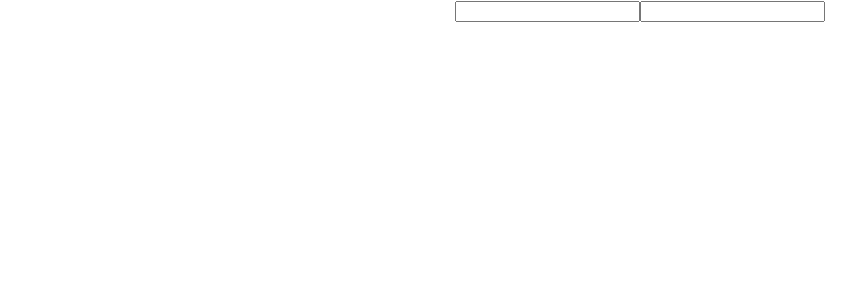
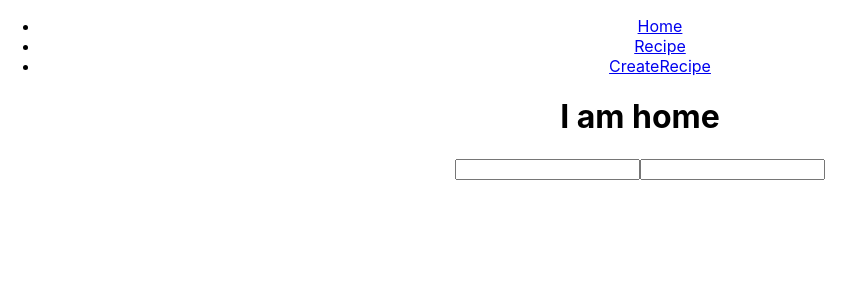
Before and after one commit to shenae/ReciPlease, a React (Create React App) app in the folder client/: page / in a window 1280 px wide. Shown: the top 300 px of the page, without its empty margins (0-865 px from the left). Built offline with nearby package versions, Linux system fonts and the light colour scheme.

Commit message:
created routes

```diff
--- a/client/src/App.js
+++ b/client/src/App.js
@@ -1,7 +1,9 @@
 import React, { Component } from 'react';
 import { Route, Link } from 'react-router-dom';
 import './App.css';
-// import Template from './components/Template/';
+import Home from './components/Home/';
+import Recipe from './components/Recipe/';
+import CreateRecipe from './components/CreateRecipe/';
 
 
 class App extends Component {
@@ -9,40 +11,38 @@ class App extends Component {
   constructor(props) {
     super(props);
     this.state = {
-    	foo:null,
-    	bar:null
     };
   }
 
-  // code snippet from: https://medium.freecodecamp.org/what-i-wish-i-knew-when-i-started-to-work-with-react-js-3ba36107fd13
-	onChange = e => {
-		const {
-		 target: { value, name },
-		} = e;
-		this.setState({
-		 [name]: value
-		});
-	};
-
-	// fetchAPI(temp){
-	// const API_KEY=process.env.REACT_APP_API_KEY;
- //    console.log(temp);
- //    const url = `url goes here`;
- //  	fetch(url)
- //  	.then(response => {
-	// 	  return response.json();
-	// 	})
-	// 	.then(state => {
-	// 	    console.log(state);
-	// 	    this.setState({state});
-	//   })
- //  }
 
   render() {
     return (
       <div className="App">
-	      <input name="foo" onChange={this.onChange} />
-		    <input name="bar" onChange={this.onChange} />
+	      <nav>
+					<ul>
+					 <li>
+					   <Link to="/">Home</Link>
+					 </li>
+					 <li>
+					   <Link to="/recipe">Recipe</Link>
+					 </li>
+					 <li>
+					   <Link to="/createrecipe">CreateRecipe</Link>
+					 </li>
+					</ul>
+				</nav>
+	      <Route exact path="/" render={()=>
+          <Home />
+        }
+        />
+        <Route exact path="/recipe" render={()=>
+          <Recipe />
+        }
+        />
+        <Route exact path="/createrecipe" render={()=>
+          <CreateRecipe />
+        }
+        />
       </div>
     );
   }
--- a/client/src/components/ClassTemplate/index.js
+++ b/client/src/components/CreateRecipe/index.js
@@ -1,7 +1,6 @@
 import React, { Component } from 'react';
-import './style.css';
 
-class Template extends Component {
+class CreateRecipe extends Component {
 
   constructor(props) {
     super(props);
@@ -12,9 +11,10 @@ class Template extends Component {
   render() {
     return (
         <div>
+          <h1>I am CreateRecipe</h1>
         </div>
     );
   }
 }
 
-export default Template;
+export default CreateRecipe;
--- /dev/null
+++ b/client/src/components/Home/index.js
@@ -0,0 +1,34 @@
+import React, { Component } from 'react';
+
+class Home extends Component {
+
+  constructor(props) {
+    super(props);
+    this.state = {
+      foo:null,
+      bar:null
+    };
+  }
+
+    onChange = e => {
+    const {
+     target: { value, name },
+    } = e;
+    this.setState({
+     [name]: value
+    });
+  };
+
+
+  render() {
+    return (
+        <div>
+          <h1>I am home</h1>
+          <input name="foo" onChange={this.onChange} />
+          <input name="bar" onChange={this.onChange} />
+        </div>
+    );
+  }
+}
+
+export default Home;
--- /dev/null
+++ b/client/src/components/Recipe/index.js
@@ -0,0 +1,20 @@
+import React, { Component } from 'react';
+
+class Recipe extends Component {
+
+  constructor(props) {
+    super(props);
+    this.state = {
+    };
+  }
+
+  render() {
+    return (
+        <div>
+          <h1>I am Recipe</h1>
+        </div>
+    );
+  }
+}
+
+export default Recipe;
```
